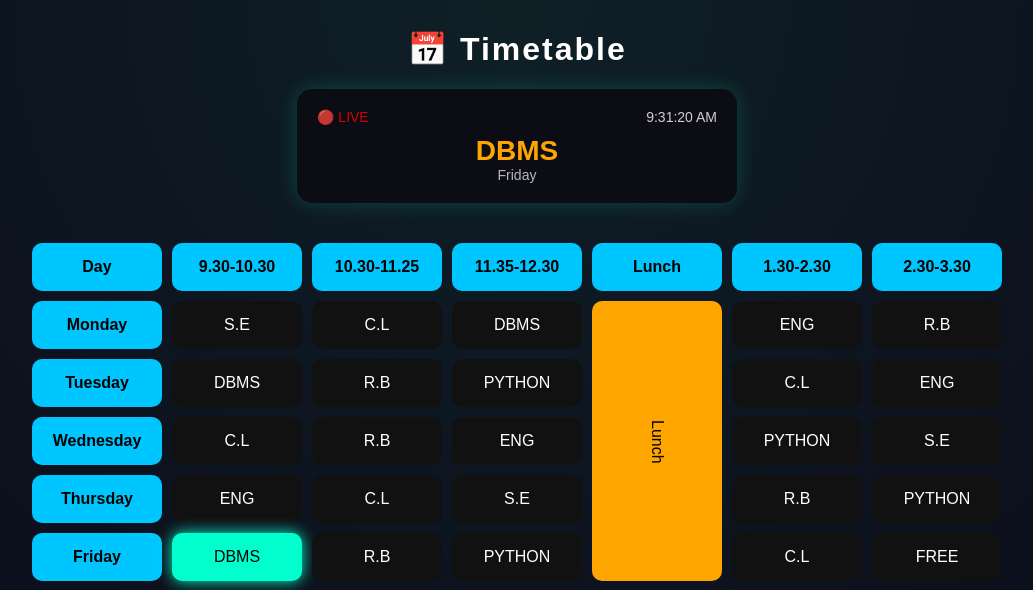
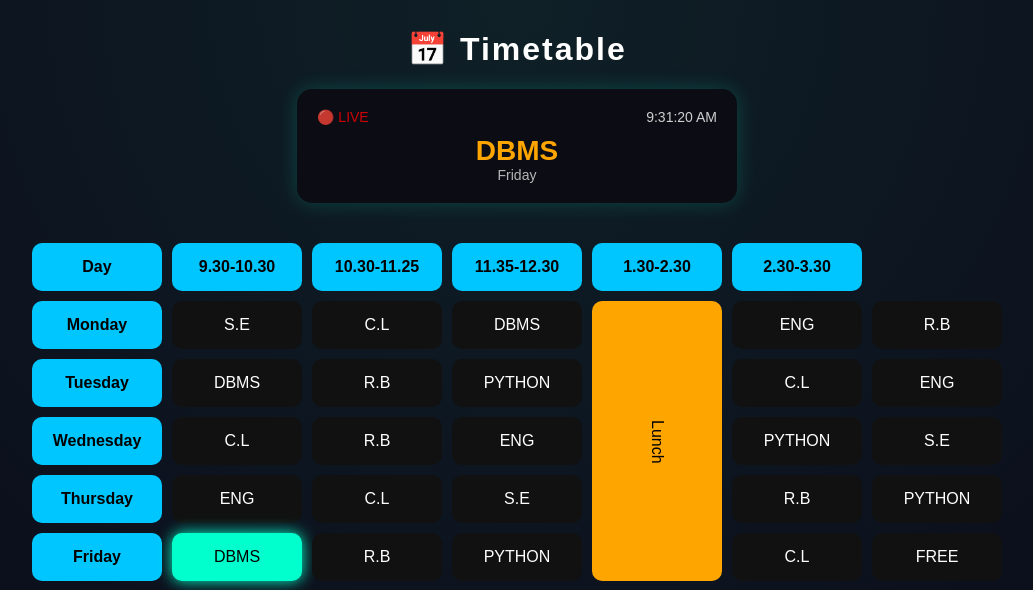
Before and after one commit to abhishekr5821-droid/BCA, a Django app: page /timetable/ in a window 1280 px wide. Shown: the top 590 px of the page, without its empty margins (123-1156 px from the left). Run offline with Django 5.2, Linux system fonts and the light colour scheme; data that the repository does not hold is empty.

Commit message:
updated lunch

```diff
--- a/template/timetable.html
+++ b/template/timetable.html
@@ -110,7 +110,6 @@ button {
     <th>9.30-10.30</th>
     <th>10.30-11.25</th>
     <th>11.35-12.30</th>
-    <th>Lunch</th>
     <th>1.30-2.30</th>
     <th>2.30-3.30</th>
 </tr>
```
